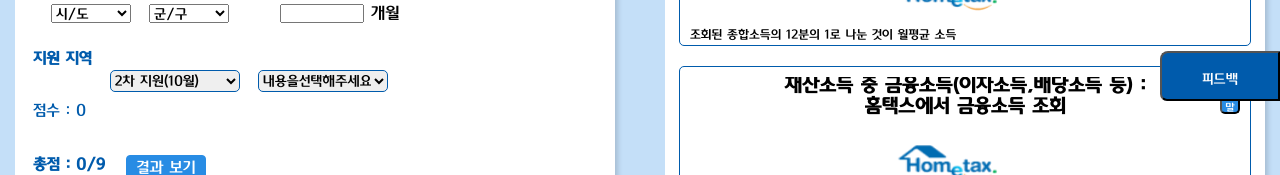
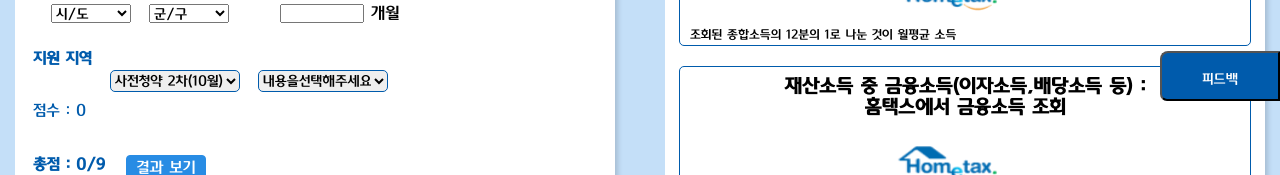
Before and after one commit to HeiniHeo/AllAboutSHT, a Next.js app in the folder Front/: page / in a window 1280 px wide. Shown: the part 625-800 px from the top of the page. Built offline with nearby package versions, Linux system fonts and the light colour scheme.

Commit message:
finincome css 약간 수정 및 본청약 일정 추가

```diff
--- a/Front/components/Menu1/Calculator1.jsx
+++ b/Front/components/Menu1/Calculator1.jsx
@@ -281,9 +281,10 @@ const Calculator1 = ()=>{
                             </div>
                             <div className = "score totalScore apply">지원 지역</div>
                             <select className = "Select_Box" onChange = {ChangeLocation2}  defaultValue={"2차"} >
-                                <option value = "2차">2차 지원(10월)</option>
-                                <option value = "3차">3차 지원(11월)</option>
-                                <option value = "4차">4차 지원(12월)</option>
+                            <   option value="2차">사전청약 2차(10월)</option>
+                                <option value="3차">사전청약 3차(11월)</option>
+                                <option value="4차">사전청약 4차(12월)</option>
+                                <option value = "본청약">본청약</option>
                             </select>
                             <select className="Select_Box" onChange={Applying_Location}>
                                     <option>내용을선택해주세요.</option>
--- a/Front/components/Menu1/Calculator2.jsx
+++ b/Front/components/Menu1/Calculator2.jsx
@@ -305,6 +305,7 @@ const Calculator2 = ()=>{
                                     <option value="2차">2차 지원(10월)</option>
                                     <option value="3차">3차 지원(11월)</option>
                                     <option value="4차">4차 지원(12월)</option>
+                                    <option value = "본청약">본청약</option>
                                 </select>
                                 <select className="Select_Box" onChange={Applying_Location}>
                                     <option>내용을선택해주세요.</option>
--- a/Front/components/Menu1/Location/data.json
+++ b/Front/components/Menu1/Location/data.json
@@ -21,5 +21,8 @@
     {"name":"안산장상","session":"4차","start":"2021","end":"2021"},
     {"name":"안산신길2","session":"4차","start":"2021","end":"2021"},
     {"name":"동작구수방사","session":"4차","start":"2021","end":"2021"},
-    {"name":"구리갈매역세권","session":"4차","start":"2021","end":"2021"}
+    {"name":"구리갈매역세권","session":"4차","start":"2021","end":"2021"},
+    {"name":"과천지정타(8월)","session":"본청약","start":"2021","end":"2021"},
+    {"name":"서울대방(11월)","session":"본청약","start":"2021","end":"2021"},
+    {"name":"판교대장(12월)","session":"본청약","start":"2021","end":"2021"}
 ]
--- a/Front/css/FinIncome.css
+++ b/Front/css/FinIncome.css
@@ -1,6 +1,6 @@
 .finincome_header > button{
-    width:20px;
-    margin-left:530px;
+    width:60px;
+    margin-left:480px;
     background-color: rgb(40, 140, 228);
     color:#fff;
     border-radius:5px;
@@ -15,16 +15,16 @@
 .finincome{
     width:500px;
     height:100px;
-    margin-top:-40px;
     background-color:#fff;
-    font-size:12px;
+    font-size:10px;
     overflow-y:hidden;
 }
 
 .finincome2{
-    margin-top:-40px;
+    margin-top:-20px;
     overflow-y:hidden
 }
+
 
 @media screen and (max-width:768px) {
     .finincome_header > button{
```
